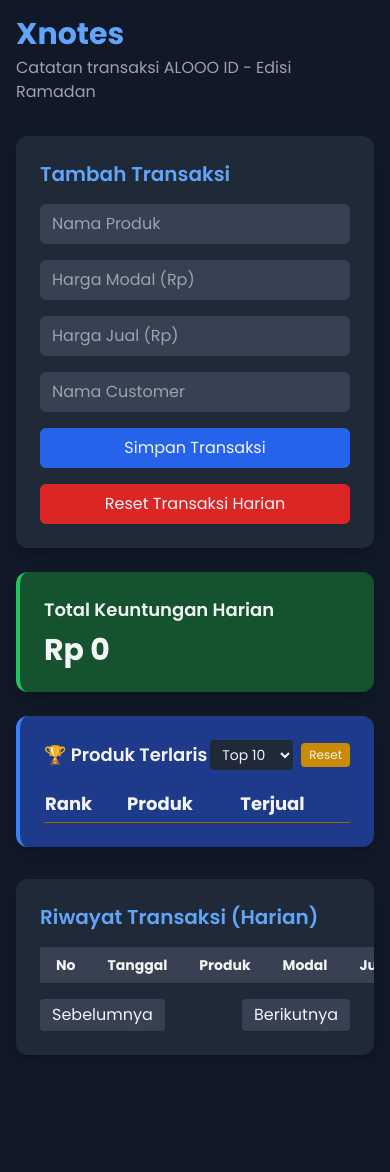
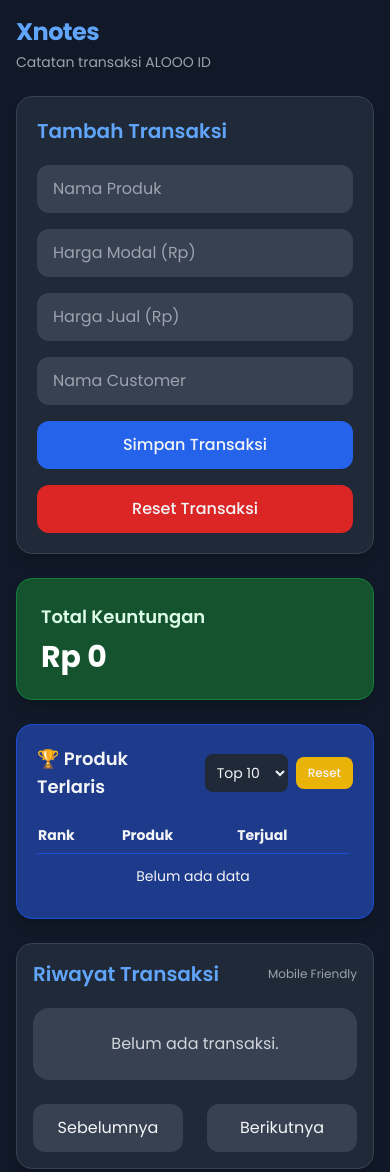
Before and after one commit to deretxt/catatan, a plain HTML site: page index.html in a window 390 px wide. Before the commit the page ends 1071 px from the top, so only its background shows below. Drawn offline with nearby package versions, Linux system fonts and the light colour scheme.

Commit message:
Refactor index.html for improved layout and styling
Updated HTML structure and improved styling for better readability and mobile responsiveness.

```diff
--- a/index.html
+++ b/index.html
@@ -1,14 +1,14 @@
 <!DOCTYPE html>
 <html lang="id" class="dark">
+
 <head>
   <meta charset="UTF-8" />
-  <meta name="viewport" content="width=device-width, initial-scale=1.0"/>
-  <title>Xnotes By Dere</title>
+  <meta name="viewport" content="width=device-width, initial-scale=1.0" />
 
-  <!-- Tailwind -->
+  <title>Xnotes</title>
+
   <script src="https://cdn.tailwindcss.com"></script>
 
-  <!-- Tailwind Config -->
   <script>
     tailwind.config = {
       theme: {
@@ -21,94 +21,154 @@
     }
   </script>
 
-  <!-- Google Font -->
-  <link href="https://fonts.googleapis.com/css2?family=Poppins:wght@400;500;600;700&display=swap" rel="stylesheet">
+  <link
+    href="https://fonts.googleapis.com/css2?family=Poppins:wght@400;500;600;700&display=swap"
+    rel="stylesheet">
+
+  <link rel="stylesheet" href="style.css">
 </head>
 
-<body class="bg-gray-900 text-gray-100 font-sans transition-colors duration-300">
+<body class="bg-gray-900 text-gray-100 font-sans min-h-screen">
+
   <div class="container mx-auto p-4 sm:p-6 lg:p-8">
 
     <!-- HEADER -->
-    <header class="mb-8">
-      <h1 class="text-3xl font-bold text-blue-400">Xnotes</h1>
-      <p class="text-gray-400 mt-1">Catatan transaksi ALOOO ID - Edisi Ramadan</p>
+    <header class="mb-6 sm:mb-8">
+
+      <h1 class="text-2xl sm:text-3xl font-bold text-blue-400 tracking-tight">
+        Xnotes
+      </h1>
+
+      <p class="text-gray-400 mt-1 text-sm sm:text-base">
+        Catatan transaksi ALOOO ID
+      </p>
+
     </header>
 
-    <main class="grid grid-cols-1 lg:grid-cols-3 gap-8">
+    <!-- MAIN -->
+    <main class="grid grid-cols-1 lg:grid-cols-3 gap-6 lg:gap-8">
 
       <!-- LEFT PANEL -->
       <div class="space-y-6">
 
         <!-- FORM -->
-        <div class="bg-gray-800 p-6 rounded-xl shadow-lg">
-          <h2 class="text-xl font-semibold mb-4 text-blue-400">Tambah Transaksi</h2>
+        <div class="bg-gray-800 p-5 sm:p-6 rounded-2xl shadow-lg border border-gray-700">
+
+          <h2 class="text-xl font-semibold mb-5 text-blue-400">
+            Tambah Transaksi
+          </h2>
+
           <form id="transaction-form" class="space-y-4">
 
-            <input type="text" id="product-name" placeholder="Nama Produk" required
-              class="w-full px-3 py-2 bg-gray-700 rounded-md focus:ring-2 focus:ring-blue-500 outline-none">
+            <input
+              type="text"
+              id="product-name"
+              placeholder="Nama Produk"
+              required
+              class="w-full px-4 py-3 text-base bg-gray-700 rounded-xl focus:ring-2 focus:ring-blue-500 outline-none">
 
-            <input type="text" id="cost-price" placeholder="Harga Modal (Rp)" required
-              class="w-full px-3 py-2 bg-gray-700 rounded-md focus:ring-2 focus:ring-blue-500 outline-none">
+            <input
+              type="text"
+              id="cost-price"
+              placeholder="Harga Modal (Rp)"
+              required
+              class="w-full px-4 py-3 text-base bg-gray-700 rounded-xl focus:ring-2 focus:ring-blue-500 outline-none">
 
-            <input type="text" id="sell-price" placeholder="Harga Jual (Rp)" required
-              class="w-full px-3 py-2 bg-gray-700 rounded-md focus:ring-2 focus:ring-blue-500 outline-none">
+            <input
+              type="text"
+              id="sell-price"
+              placeholder="Harga Jual (Rp)"
+              required
+              class="w-full px-4 py-3 text-base bg-gray-700 rounded-xl focus:ring-2 focus:ring-blue-500 outline-none">
 
-            <input type="text" id="customer-name" placeholder="Nama Customer" required
-              class="w-full px-3 py-2 bg-gray-700 rounded-md focus:ring-2 focus:ring-blue-500 outline-none">
+            <input
+              type="text"
+              id="customer-name"
+              placeholder="Nama Customer"
+              required
+              class="w-full px-4 py-3 text-base bg-gray-700 rounded-xl focus:ring-2 focus:ring-blue-500 outline-none">
 
-            <button type="submit"
-              class="w-full bg-blue-600 py-2 rounded-md hover:bg-blue-700 transition">
+            <button
+              type="submit"
+              class="w-full bg-blue-600 py-3 rounded-xl hover:bg-blue-700 transition font-medium">
               Simpan Transaksi
             </button>
 
-            <!-- RESET HARIAN -->
-            <button type="button" id="reset-transactions"
-              class="w-full bg-red-600 py-2 rounded-md hover:bg-red-700 transition">
-              Reset Transaksi Harian
+            <button
+              type="button"
+              id="reset-transactions"
+              class="w-full bg-red-600 py-3 rounded-xl hover:bg-red-700 transition font-medium">
+              Reset Transaksi
             </button>
 
           </form>
         </div>
 
         <!-- TOTAL PROFIT -->
-        <div class="bg-green-900 border-l-4 border-green-500 p-6 rounded-xl shadow-lg">
-          <h3 class="text-lg font-semibold">Total Keuntungan Harian</h3>
-          <p id="total-profit" class="text-3xl font-bold mt-2">Rp 0</p>
+        <div class="bg-green-900 border border-green-700 p-6 rounded-2xl shadow-lg">
+
+          <h3 class="text-lg font-semibold text-green-100">
+            Total Keuntungan
+          </h3>
+
+          <p id="total-profit" class="text-3xl font-bold mt-2 text-white">
+            Rp 0
+          </p>
+
         </div>
 
-        <!-- LEADERBOARD PRODUK -->
-        <div class="bg-blue-900 border-l-4 border-blue-500 p-6 rounded-xl shadow-lg">
+        <!-- LEADERBOARD -->
+        <div class="bg-blue-900 border border-blue-700 p-5 sm:p-6 rounded-2xl shadow-lg">
 
-          <div class="flex justify-between items-center mb-4">
-            <h3 class="text-lg font-semibold">🏆 Produk Terlaris</h3>
+          <div class="flex justify-between items-center mb-4 gap-3">
+
+            <h3 class="text-lg font-semibold">
+              🏆 Produk Terlaris
+            </h3>
 
             <div class="flex items-center gap-2">
 
-              <select id="leaderboardLimit"
-                class="bg-gray-800 px-2 py-1 rounded text-sm focus:ring-2 focus:ring-yellow-400 outline-none">
+              <select
+                id="leaderboardLimit"
+                class="bg-gray-800 px-2 py-2 rounded-lg text-sm outline-none">
+
                 <option value="10">Top 10</option>
                 <option value="20">Top 20</option>
+
               </select>
 
-              <button id="reset-leaderboard"
-                class="bg-yellow-600 hover:bg-yellow-700 px-2 py-1 rounded text-xs transition">
+              <button
+                id="reset-leaderboard"
+                class="bg-yellow-500 hover:bg-yellow-600 px-3 py-2 rounded-lg text-xs font-medium transition">
+
                 Reset
+
               </button>
 
             </div>
+
           </div>
 
-          <div class="overflow-y-auto max-h-64">
-            <table class="w-full text-lg">
+          <div class="overflow-y-auto max-h-72 pr-1">
+
+            <table class="w-full text-sm sm:text-base">
+
               <thead>
-                <tr class="border-b border-yellow-700">
-                  <th class="py-1 text-left">Rank</th>
-                  <th class="text-left">Produk</th>
-                  <th class="text-left">Terjual</th>
+
+                <tr class="border-b border-blue-700 text-left">
+
+                  <th class="py-2">Rank</th>
+                  <th>Produk</th>
+                  <th>Terjual</th>
+
                 </tr>
+
               </thead>
+
               <tbody id="leaderboard-body"></tbody>
+
             </table>
+
           </div>
 
         </div>
@@ -117,46 +177,93 @@
 
       <!-- RIGHT PANEL -->
       <div class="lg:col-span-2">
-        <div class="bg-gray-800 p-6 rounded-xl shadow-lg overflow-x-auto">
-          <h2 class="text-xl font-semibold mb-4 text-blue-400">Riwayat Transaksi (Harian)</h2>
+
+        <div class="bg-gray-800 p-4 sm:p-6 rounded-2xl shadow-lg border border-gray-700">
+
+          <div class="flex items-center justify-between mb-5">
+
+            <h2 class="text-xl font-semibold text-blue-400">
+              Riwayat Transaksi
+            </h2>
+
+            <span class="text-xs sm:text-sm text-gray-400">
+              Mobile Friendly
+            </span>
+
+          </div>
+
+          <!-- DESKTOP TABLE -->
+          <div class="hidden md:block overflow-x-auto rounded-xl border border-gray-700">
 
             <table class="min-w-full text-sm">
-            <thead class="bg-gray-700">
+
+              <thead class="bg-gray-700 text-gray-200">
+
                 <tr>
-                <th class="px-4 py-2 text-left">No</th>
-                <th class="px-4 py-2 text-left">Tanggal</th>
-                <th class="px-4 py-2 text-left">Produk</th>
-                <th class="px-4 py-2 text-left">Modal</th>
-                <th class="px-4 py-2 text-left">Jual</th>
-                <th class="px-4 py-2 text-left">Untung</th>
-                <th class="px-4 py-2 text-left">Customer</th>
-                <th class="px-4 py-2 text-left">Opsi</th>
+
+                  <th class="px-4 py-3 text-left">No</th>
+                  <th class="px-4 py-3 text-left">Tanggal</th>
+                  <th class="px-4 py-3 text-left">Produk</th>
+                  <th class="px-4 py-3 text-left">Modal</th>
+                  <th class="px-4 py-3 text-left">Jual</th>
+                  <th class="px-4 py-3 text-left">Untung</th>
+                  <th class="px-4 py-3 text-left">Customer</th>
+                  <th class="px-4 py-3 text-left">Opsi</th>
+
                 </tr>
+
               </thead>
+
               <tbody id="transaction-table-body"></tbody>
+
             </table>
 
+          </div>
+
+          <!-- MOBILE CARD -->
+          <div
+            id="transaction-mobile-list"
+            class="space-y-4 md:hidden">
+
+          </div>
+
           <!-- PAGINATION -->
-          <div class="mt-4 flex justify-between items-center">
-            <button id="prevPage"
-              class="px-3 py-1 bg-gray-700 rounded hover:bg-gray-600 transition">
+          <div class="mt-6 flex items-center justify-between gap-3">
+
+            <button
+              id="prevPage"
+              class="flex-1 sm:flex-none px-4 py-3 bg-gray-700 rounded-xl hover:bg-gray-600 transition disabled:opacity-50">
+
               Sebelumnya
+
             </button>
 
-            <span id="pageIndicator" class="text-sm"></span>
+            <span
+              id="pageIndicator"
+              class="text-sm text-gray-300">
 
-            <button id="nextPage"
-              class="px-3 py-1 bg-gray-700 rounded hover:bg-gray-600 transition">
+            </span>
+
+            <button
+              id="nextPage"
+              class="flex-1 sm:flex-none px-4 py-3 bg-gray-700 rounded-xl hover:bg-gray-600 transition disabled:opacity-50">
+
               Berikutnya
+
             </button>
+
           </div>
 
         </div>
+
       </div>
 
     </main>
+
   </div>
 
   <script src="app.js"></script>
+
 </body>
+
 </html>
```
Lines whose indentation alone changed are shown as unchanged.
